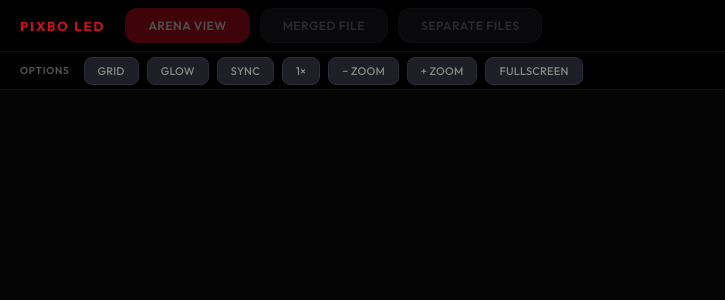
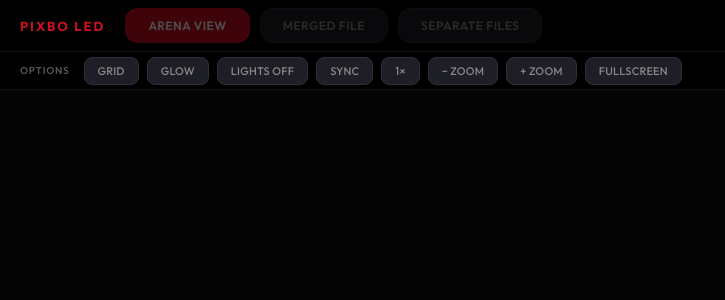
Before and after one commit to planet4/LedMerger, a Flask app: page /led-preview in a window 1280 px wide. Shown: the top 300 px of the page, without its empty margins (0-725 px from the left). Run offline with Flask 3, Linux system fonts and the light colour scheme; the visitor is signed in with stand-in values (Sample User, id 1); parts of the project's set-up code (start-up, migrations or seed data) failed here and were passed over; some libraries are stand-ins or nearby versions.

Commit message:
v0.404-v0.405: Arena View zoom + LIGHTS OFF, DaVinci script v1.2, teamscraper move
LED Preview:
- ZOOM now works in Arena View too (was Separate Files only) — separate
  scale state per mode
- New LIGHTS OFF toggle (Arena View only): dims just the arena photo,
  LED display content stays drawn on top at full brightness

davinciscripts: crop_led1.2.ps1 replaces crop_led1.1.ps1 — clearer
skip/fail messages, checks source width is >= target before cropping,
and both axes now center-crop against the source's actual dimensions
instead of assuming one fixed source size (the old hardcoded 32px
X-offset was 192-specific; this generalizes to any width)

Infra: teamscraper moved from 192.168.0.140 to 192.168.0.150 (same host
as ledmerger now) — docker-compose.yml TEAMSCRAPER_BASE updated to match
(verified live: .150:5020 responds, .140:5020 no longer does). Corrected
CLAUDE.md, which still said teamscraper stayed on .140.

Docs: fixed CHANGELOG.md ordering (0.398 had ended up out of sequence)
and restored a dropped 0.401 entry.

Co-Authored-By: Claude Sonnet 5 <noreply@anthropic.com>

```diff
--- a/docker-compose.yml
+++ b/docker-compose.yml
@@ -13,5 +13,5 @@ services:
     restart: unless-stopped
     environment:
       - FLASK_ENV=production
-      - TEAMSCRAPER_BASE=http://192.168.0.140:5020
+      - TEAMSCRAPER_BASE=http://192.168.0.150:5020
       - APP_PASSWORD=${APP_PASSWORD:?set in .env}
--- a/templates/index.html
+++ b/templates/index.html
@@ -169,7 +169,7 @@ tailwind.config = {
     </div>
     <div class="flex-1">
       <h1 class="text-4xl font-black tracking-widest uppercase text-white red-glow leading-none">LED MERGER</h1>
-      <p class="font-mono text-xs text-[#888] mt-1">Pixbo LED Rink Content Creator v0.403 &nbsp;·&nbsp; <a href="https://github.com/planet4/LedMerger" target="_blank" class="hover:text-[#CC1020] transition-colors">GitHub</a> &nbsp;·&nbsp; Questions: <a href="mailto:fredrik@planet4.se" class="hover:text-[#CC1020] transition-colors">fredrik@planet4.se</a></p>
+      <p class="font-mono text-xs text-[#888] mt-1">Pixbo LED Rink Content Creator v0.405 &nbsp;·&nbsp; <a href="https://github.com/planet4/LedMerger" target="_blank" class="hover:text-[#CC1020] transition-colors">GitHub</a> &nbsp;·&nbsp; Questions: <a href="mailto:fredrik@planet4.se" class="hover:text-[#CC1020] transition-colors">fredrik@planet4.se</a></p>
     </div>
   </header>
 
--- a/templates/led_preview.html
+++ b/templates/led_preview.html
@@ -94,10 +94,11 @@ body { background:#050505; color:#ccc; font-family:'Outfit',sans-serif; overflow
   <span class="opt-label">OPTIONS</span>
   <button id="bGrid" class="opt-btn" onclick="toggleGrid()" title="Pixel grid overlay (Separate Files only)">GRID</button>
   <button id="bGlow" class="opt-btn" onclick="toggleGlow()" title="LED glow effect (Separate Files only)">GLOW</button>
+  <button id="bLights" class="opt-btn" onclick="toggleLights()" title="Dim the arena photo, keep the LED content bright (Arena View only)">LIGHTS OFF</button>
   <button id="bSync" class="opt-btn" onclick="syncAll()" title="Reset clips to t=0 — they loop independently and can drift out of sync">SYNC</button>
   <button id="bSpeed" class="opt-btn" onclick="cycleSpeed()" title="Playback speed">1×</button>
-  <button id="bZoomOut" class="opt-btn" onclick="zoom(-0.15)" title="Zoom out (Separate Files only)">− ZOOM</button>
-  <button id="bZoomIn" class="opt-btn" onclick="zoom(0.15)" title="Zoom in (Separate Files only)">+ ZOOM</button>
+  <button id="bZoomOut" class="opt-btn" onclick="zoom(-0.15)" title="Zoom out (Arena View / Separate Files)">− ZOOM</button>
+  <button id="bZoomIn" class="opt-btn" onclick="zoom(0.15)" title="Zoom in (Arena View / Separate Files)">+ ZOOM</button>
   <button class="opt-btn" onclick="toggleFullscreen()" title="Fullscreen">FULLSCREEN</button>
 </div>
 
@@ -137,7 +138,7 @@ const ROWS = [
 // Pixel display scale — CSS zoom makes pixels visible without slow JS loop
 const ZOOM_PX = 5; // each LED pixel = 5x5 CSS pixels
 
-let scale=1, glow=false, grid=false;
+let scale=1, arenaScale=1, glow=false, grid=false, lightsOff=false;
 let mode='arena'; // 'arena' | 'merged' | 'separate'
 const SPEEDS=[1,1.5,2,3,4,0.5];
 let speedIdx=0;
@@ -291,6 +292,11 @@ function loop(){
   DISPLAYS.forEach(d=>renderPanel(d.id));
 }
 
+function toggleLights(){
+  if(mode!=='arena') return;
+  lightsOff=!lightsOff;
+  document.getElementById('bLights').classList.toggle('on',lightsOff);
+}
 function toggleGlow(){
   if(mode!=='separate') return;
   glow=!glow;
@@ -317,9 +323,13 @@ function cycleSpeed(){
   document.getElementById('bSpeed').textContent=r+'×';
 }
 function zoom(delta){
-  if(mode!=='separate') return;
-  scale=Math.max(0.1,Math.min(3,scale+delta));
-  document.getElementById('stage').style.transform='scale('+scale+')';
+  if(mode==='separate'){
+    scale=Math.max(0.1,Math.min(3,scale+delta));
+    document.getElementById('stage').style.transform='scale('+scale+')';
+  } else if(mode==='arena'){
+    arenaScale=Math.max(0.5,Math.min(3,arenaScale+delta));
+    document.getElementById('arenaView').style.transform='scale('+arenaScale+')';
+  }
 }
 function toggleFullscreen(){
   if(!document.fullscreenElement) document.documentElement.requestFullscreen().catch(()=>{});
@@ -331,6 +341,7 @@ document.addEventListener('keydown',e=>{
   if(e.key==='-') zoom(-0.15);
   if(e.key==='g'||e.key==='G') toggleGlow();
   if(e.key==='r'||e.key==='R') toggleGrid();
+  if(e.key==='l'||e.key==='L') toggleLights();
   if(e.key==='s'||e.key==='S') syncAll();
   if(e.key==='f'||e.key==='F') toggleFullscreen();
 });
@@ -338,8 +349,13 @@ document.addEventListener('keydown',e=>{
 // ── VIEW MODES ───────────────────────────────────────────────────────────────
 function updateOptAvailability(){
   const sepOnly = mode==='separate';
-  ['bGrid','bGlow','bZoomIn','bZoomOut'].forEach(id=>{
+  ['bGrid','bGlow'].forEach(id=>{
     document.getElementById(id).classList.toggle('disabled', !sepOnly);
+  });
+  document.getElementById('bLights').classList.toggle('disabled', mode!=='arena');
+  const zoomOk = mode==='separate' || mode==='arena';
+  ['bZoomIn','bZoomOut'].forEach(id=>{
+    document.getElementById(id).classList.toggle('disabled', !zoomOk);
   });
   document.getElementById('bSync').classList.toggle('disabled', mode==='merged');
 }
@@ -386,6 +402,13 @@ function drawArenaView() {
     if (imgAr > canAr) { dw=W; dh=W/imgAr; dx=0; dy=(H-dh)/2; }
     else { dh=H; dw=H*imgAr; dy=0; dx=(W-dw)/2; }
     ctx.drawImage(arenaImg, dx, dy, dw, dh);
+
+    // "Lights off" — dim just the arena photo, drawn before the LED zones
+    // below so their video content stays at full brightness on top.
+    if (lightsOff) {
+      ctx.fillStyle = 'rgba(0,0,0,0.85)';
+      ctx.fillRect(dx, dy, dw, dh);
+    }
 
     ARENA_ZONES.forEach(zone => {
       const v = vids[zone.id];
```
Also changed, not shown: CLAUDE.md (+6 -5 lines), CHANGELOG.md, davinciscripts/README.md, 2 other files.
